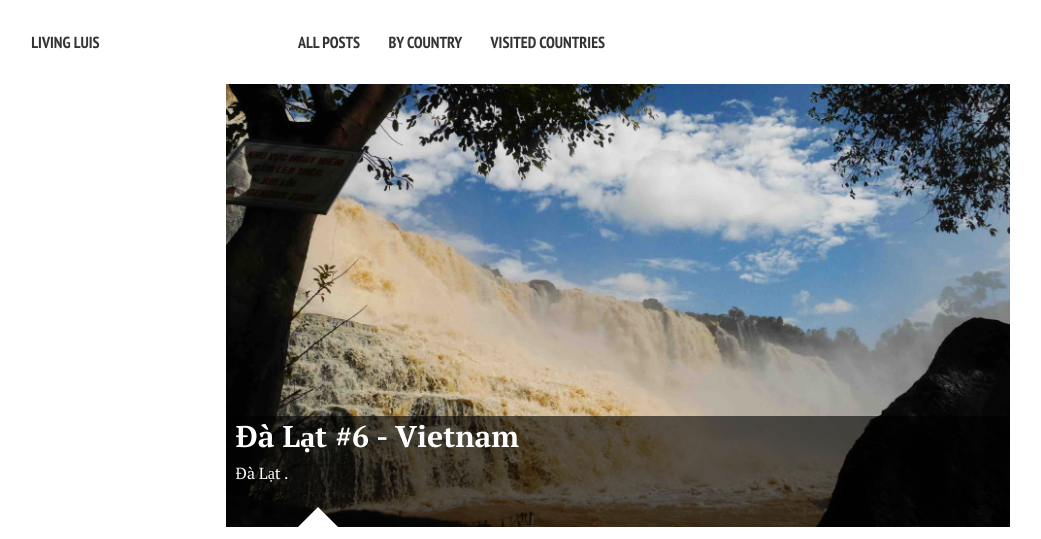
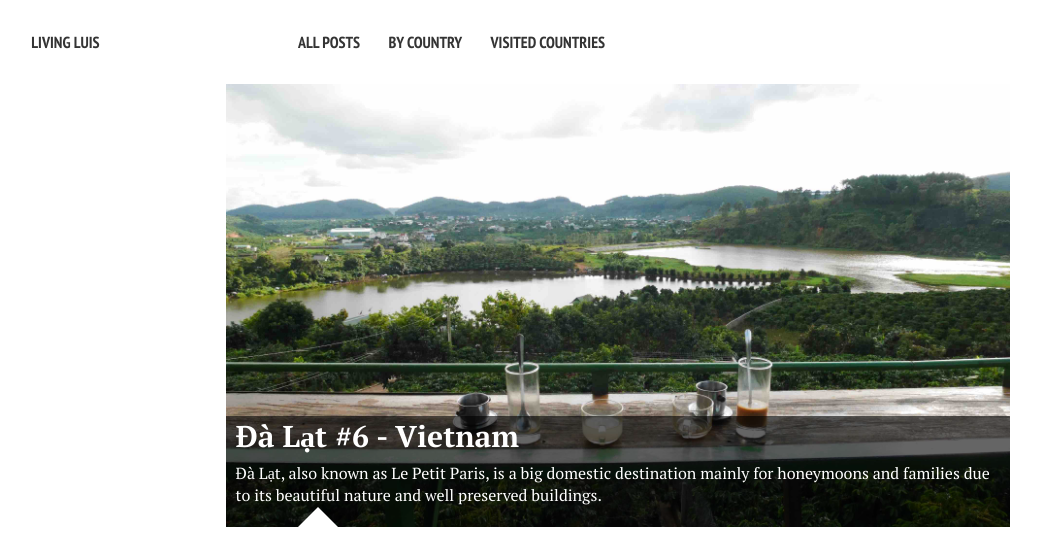
Before and after one commit to luiscspinho/luiscspinho.github.io, a Jekyll site: the page built from index.md, in a window 1280 px wide. Shown: the top 539 px of the page, without its empty margins (22-1063 px from the left). Built offline with Jekyll 4.4.1, drawn with Linux system fonts in a browser that asks for light colours; nearby versions of some CDN libraries; some of the changed lines change nothing that is shown; grey boxes are pictures that could not be loaded.

Commit message:
final dalat

```diff
--- a/_posts/2017-07-19-Dalat.md
+++ b/_posts/2017-07-19-Dalat.md
@@ -3,16 +3,16 @@
 title: "Đà Lạt #6 - Vietnam"
 author: luis
 modified:
-excerpt: "Đà Lạt ."
+excerpt: "Đà Lạt, also known as Le Petit Paris, is a big domestic destination mainly for honeymoons and families due to its beautiful nature and well preserved buildings."
 tags: [Vietnam, travel, backpacking, budget, asia]
 idPost: 28
 image:
   feature: dalat.JPG
 ---
 
-I actually didn't go directly from <b><a href="{{site.url}}/HoiAn" target="_blank">Hội An</a></b> to Đà Lạt because I did a quick stop (1 night) in <b>Nha Trang</b>. However, I will not make a post about the city because I don't think it is worth it. Nha Trang is flooding with Russian tourists and even the restaurants menu has a page written in Russian, something very unique that I only saw here.
+I actually didn't go directly from <b><a href="{{site.url}}/HoiAn" target="_blank">Hội An</a></b> to Đà Lạt because I did a quick stop (1 night) in <b>Nha Trang</b>. However, I will not make a post about the city because I don't think it is worth it. Nha Trang is flooded with Russian tourists and even the restaurant's menu has a page written in Russian, something very unique that I only saw here.
 
-The place I stayed in was a little bit shady to say the least. We were moved to the hotel in front of the one we booked in and our booking was canceled because we <i>"didn't show up"</i> (this way we can't make a review on the website). However their transportation to Đà Lạt was spot on.
+The place I stayed in was a little bit shady to say the least. We were moved to the hotel in front of the one we booked in and our booking was canceled because we <i>"didn't show up"</i> (this way we can't make a review on the website). However, their transportation to Đà Lạt was spot on.
 
 The beach is what makes Nha Trang a tourist destination. But when I was there, well... I'll just leave this here:
 
@@ -25,7 +25,7 @@
 
 The ride from Nha Trang to Đà Lạt takes approximately 3-4 hours and the bus will leave you in downtown. From there we just walked to <b>Nguyen Minh Hostel</b> where we ended up staying for 2 nights. A cheap place (10$ double bed with breakfast) that had the most <i>painful</i> bed ever.
 
-Đà Lạt is a big draw for domestic tourists, because of the French influence architecture, it is a well known destination for honeymoons. <i>Le Petit Paris</i> it is called, although I'm not sure that you can call this place a romantic destination, at least by european standards. The city centre is quite small, feels very urban, and some buildings are in disrepair. However, if you move a little away from the centre you'll find spacious landscapes, coffee plantations etc.
+Đà Lạt is a big draw for domestic tourists, because of its French influenced architecture, and it is a well known destination for honeymoons. <i>Le Petit Paris</i> it is called, although I'm not sure that you can call this place a romantic destination, at least by European standards. The city centre is quite small, feels very urban, and some buildings are in disrepair. However, if you move a little away from the centre you'll find spacious landscapes, coffee plantations, waterfalls etc.
 
 <figure>
 	<a href="../images/vietnam/dalat/dalat2.JPG"><img src="../images/vietnam/dalat/dalat2.JPG"></a>
@@ -34,7 +34,7 @@
 
 One can easily spend 2-3 days exploring the town and its surroundings. It is somewhat refreshing from all the hot weather felt in Vietnam due to its altitude. A cool thing that you can do is rent a scooter and go exploring the falls 30km south and west of Đà Lạt. On your way to the <b>Pongour Falls</b> or the <b>Elephant Fall</b> you can make a quick stop on the <b>Prenn Falls</b> just outside town on Highway 20.
 
-The <b>Pongour Falls</b> are the ones worth visiting. Due to the rain of the past days (I got some during my time in <b><a href="{{site.url}}/HoiAn" target="_blank">Hội An</a></b>), the water flow on the waterfall was huge and the whole scenery was quite powerful. Don't rush things and just enjoy the scenery! If you want you can bring your lunch and have it there like some local people were doing, although you have some really good <b>Bánh Mì</b> (typical Vietnamese sandwich) in the last shack before reaching the waterfall.
+The <b>Pongour Falls</b> are the ones worth visiting. Due to the rain of the past days (I got some during my time in <b><a href="{{site.url}}/HoiAn" target="_blank">Hội An</a></b>), the water flow on the waterfall was huge and the whole scenery was quite powerful. Don't rush things and just enjoy the scenery! If you want, you can bring your lunch and have it there like some local people were doing, although you have some really good <b>Bánh Mì</b> (typical Vietnamese sandwich) in the last shack right before reaching the waterfall.
 
 <figure>
 	<a href="../images/vietnam/dalat/dalat3.JPG"><img src="../images/vietnam/dalat/dalat3.JPG"></a>
@@ -51,18 +51,13 @@
 <b><highlight><middle>It is said that this coffee is the most expensive in the world.</middle></highlight></b>
 
 <figure>
-	<a href="../images/vietnam/dalat/dalat5.JPG"><img src="../images/vietnam/dalat/dalat5.JPG"></a>
-	<figcaption>The view is quite fantastic!</figcaption>
-</figure>
-
-<figure>
 	<a href="../images/vietnam/dalat/dalat6.JPG"><img src="../images/vietnam/dalat/dalat6.JPG"></a>
 	<figcaption>The coffee plantation.</figcaption>
 </figure>
 
-Now that you have explored the surroundings of Đà Lạt, you should visit at least 2 places in town before you move on. One of them is the <b>Hằng Nga</b> also known as <b>Crazy House</b> (it also works as a Guest House). Its architecture, comprising complex, organic, non-rectilinear shapes, has been described as expressionist and its architect has admited this places to be inspired by the work of <b>Antoni Gaudí</b> the famous Catalan architect.
+Now that you have explored the surroundings of Đà Lạt, you should visit at least 2 places in town before you move on. One of them is the <b>Hằng Nga</b> also known as the <b>Crazy House</b> (it also works as a Guest House). Its architecture, comprising complex, organic, non-rectilinear shapes, has been described as expressionist and its architect has admitted that his work was inspired by the work of <b>Antoni Gaudí</b> the famous Catalan architect.
 
-Also in town, acessible by a 5-10 minute cable ride, you can visit a Zen Buddhist temple called <b>Trúc Lâm Temple</b>. The temple has a magnificent view over the dams below and its gardens are very well preserved.
+Also in town, accessible by a 5-10 minute cable ride, you can visit a Zen Buddhist temple called <b>Trúc Lâm Temple</b>. The temple has a magnificent view over the dams below and its gardens are very well preserved.
 
 <figure>
 	<a href="../images/vietnam/dalat/dalat7.JPG"><img src="../images/vietnam/dalat/dalat7.JPG"></a>
@@ -89,23 +84,28 @@
 	<figcaption>The Trúc Lâm Temple.</figcaption>
 </figure>
 
-If you want to eat cheaply in town I have 2 places that I can recommend. One of them, and the most obvious one, is the central market.
+If you want to eat cheaply in town I have 2 places that I can recommend. One of them, and the most obvious one, is the central market that happens every day in downtown. The other one is right across the street of my Hostel (Nguyen Minh Hostel) and its called <b>Thien Tam 5 Vegetarian Restaurant</b>, a vegetarian place that is run by an ex Monk that serves <b>really</b> good food for as low as .50 cents.
+
+I got a night bus directly to <b>Ho Chi Minh City (Saigon)</b> arranged by my Hostel, a trip that took ~7 hours. To wrap things up, I think that if you've a limited amount of time you are better of not stopping in Đà Lạt, however if you have 2 days to spare it becomes a nice stop between <b>Ho Chi Minh City / Hoi An</b>.
 
 <br>
 <h1>How to get there and away</h1>
 <ul>
 <li>Bus from <b><a href="{{site.url}}/HoiAn" target="_blank">Hội An</a></b> (arranged by our Guest House) to Đà Lạt.</li>
-<li>Night Bus to Saigon arranged by our Hostel.</li>
+<li>Night Bus to Ho Chi Minh City arranged by our Hostel.</li>
 </ul>
 
 <br>
 <h1>What to do/see</h1>
 <ul>
 <li>Waterfalls (Prenn/Pongour/Elephant).</li>
+<li>Hằng Nga (Crazy House).</li>
+<li>Coffee plantation.</li>
+<li>Trúc Lâm Temple.</li>
 </ul>
 
 <br>
 <h1>Where to sleep</h1>
 <ul>
-<li><b>Nguyen Minh Hostel</b>, 10$ for a double bed with breakfast included. I used their scooter rental and washed my clothes with them, and both were spot on.</li>
+<li><b>Nguyen Minh Hostel</b>, 10$ for a double bed with breakfast included. I used their scooter rental and did my laundry with them, and both were spot on.</li>
 </ul>
```
Also changed, not shown: images/dalat.JPG, images/dalat1.JPG (added), images/vietnam/dalat/dalat5.JPG (deleted).
